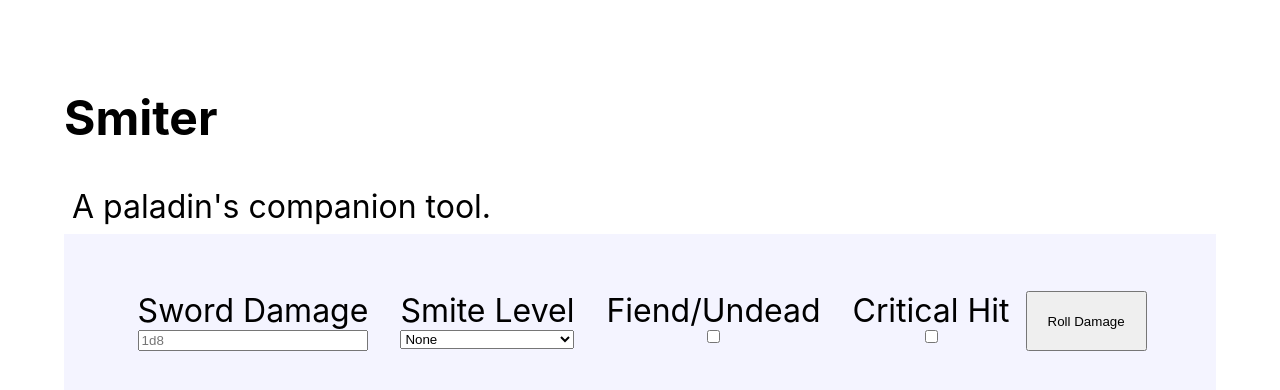
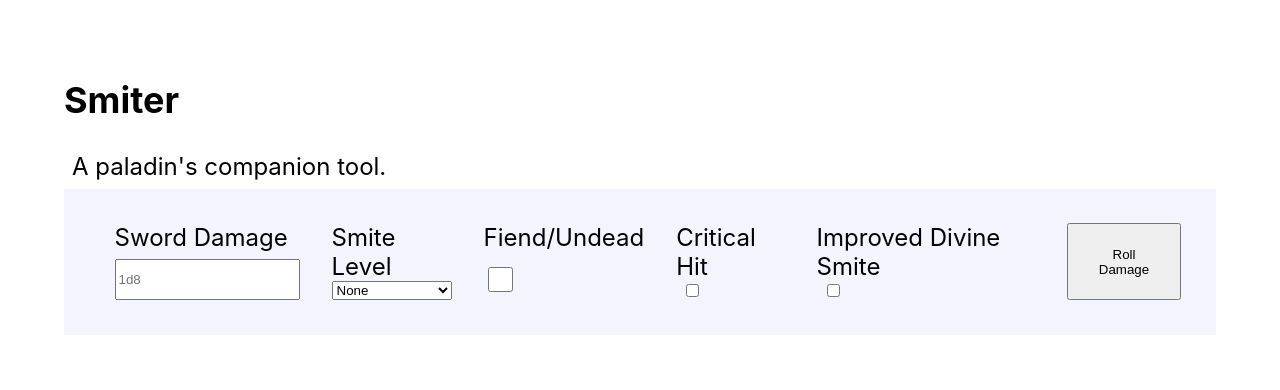
Before and after one commit to gusberinger/smiter, a React (Create React App) app: page / in a window 1280 px wide. Shown: the top 390 px of the page. Built offline with nearby package versions, Linux system fonts and the light colour scheme.

Commit message:
added improved divine smite

```diff
--- a/src/App.css
+++ b/src/App.css
@@ -1,8 +1,3 @@
-.container {
-  margin-inline: auto;
-  width: min(90%, 90rem)
-}
-
 p {
   margin: 0.5rem;
 }
@@ -19,26 +14,20 @@ section {
 }
 
 body {
-  font-size: 2em;
+  font-size: 1.5em;
 }
 
 form {
   display: flex;
   background-color: #f4f4ff;
-  padding: 5%;
+  padding: 3%;
 }
 
-input, label {
+/* input, label {
   display: block;
   margin: 0;
-}
+} */
 
-.item {
-  margin-inline: 1rem;
-  display: flex;
-  flex-direction: column;
-  justify-content: right;
-}
 
 small {
   font-size: 0.5em;
@@ -46,11 +35,40 @@ small {
   color: red;
 }
 
+.container {
+  margin-inline: auto;
+  width: min(90%, 90rem)
+}
+
+.item {
+  margin-inline: 1rem;
+  display: flex;
+  flex-direction: column;
+  justify-content: space-between;
+}
+
+.item > * {
+  flex-basis: 100%;
+}
+
 .btn {
   padding: 20px;
 }
 
+input[type=checkbox] {
+  top: 0;
+  left: 0;
+  height: 25px;
+  width: 25px;
+  background-color: #eee;
+}
+
 @media screen and (max-width: 992px) {
+
+  body {
+    background-color: aqua;
+  }
+
   form {
     flex-direction: column;
     align-items: right;
@@ -58,6 +76,14 @@ small {
 
   .item {
     margin-block: 1rem;
-    flex-direction: block;
+    flex-direction:row;
+    justify-content: right;
+  }
+
+}
+
+@media screen and (max-width: 600px) {
+  .item {
+    flex-direction: column;
   }
 }
--- a/src/components/Smite.js
+++ b/src/components/Smite.js
@@ -31,7 +31,7 @@ const rollDice = (totalDice, sides, bonus) => {
   return total
 }
 
-const rollDamage = (sword, smiteLevel, special, criticalHit) => {
+const rollDamage = (sword, smiteLevel, special, criticalHit, improved) => {
   let smiteDice = 0
   let swordDice = sword.totalDice
   if (smiteLevel > 0) {
@@ -39,6 +39,9 @@ const rollDamage = (sword, smiteLevel, special, criticalHit) => {
   }
   if (special)
     smiteDice++ // if fiend or undead, can go beyond 5d8
+  if (improved) {
+    smiteDice++;
+  }
   if (criticalHit) {
     smiteDice *= 2
     swordDice *= 2
@@ -65,9 +68,10 @@ const Smite = () => {
   const childToParent = (childData) => {
     console.log(childData)
     const sword = parseString(childData.swordDamage)
-    const damage = rollDamage(sword, childData.smiteLevel, childData.special, childData.critical)
+    const damage = rollDamage(sword, childData.smiteLevel, childData.special, childData.critical, childData.improved)
     console.log(damage)
     setResults(damage)
+
   }
 
   return (
@@ -84,7 +88,7 @@ const Smite = () => {
           { (results.smiteDamage > 0) &&
           <>
           <p>
-            <i>Divine Smite Damage ({results.smiteText}): </i> {results.smiteDamage}
+            <i>Radiant Damage ({results.smiteText}): </i> {results.smiteDamage}
           </p>
           <hr/>
           <p>
--- a/src/components/SmiteForm.js
+++ b/src/components/SmiteForm.js
@@ -41,13 +41,19 @@ const SmiteForm = ({childToParent}) => {
 
       <div className="item">
         <label forhtml="special-label">Fiend/Undead</label>
-        <input {...register("special")} type="checkbox" label="special-label"/>
+        <input {...register("special")} type="checkbox" label="special-label" className='checkmark'/>
       </div>
 
       <div className="item">
         <label forhtml="critical-label">Critical Hit</label>
-        <input {...register("critical")} type="checkbox" label="critical-label"/>
+        <input {...register("critical")} type="checkbox" label="critical-label" className='checkmark'/>
       </div>
+
+      <div className="item">
+        <label forhtml="improved-label">Improved Divine Smite</label>
+        <input {...register("improved")} type="checkbox" label="improved-label" className='checkmark'/>
+      </div>
+
       <button className="btn">Roll Damage</button>
 
     </form>
```
